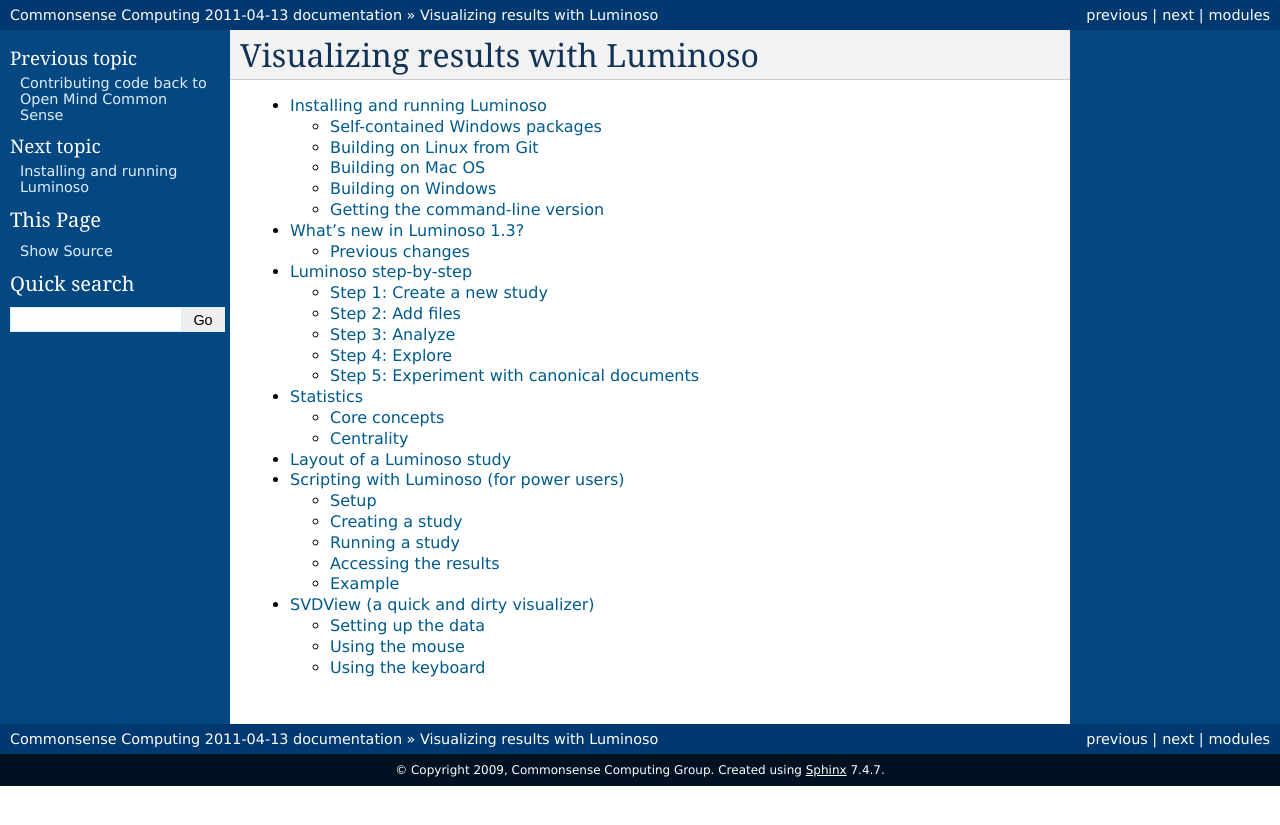
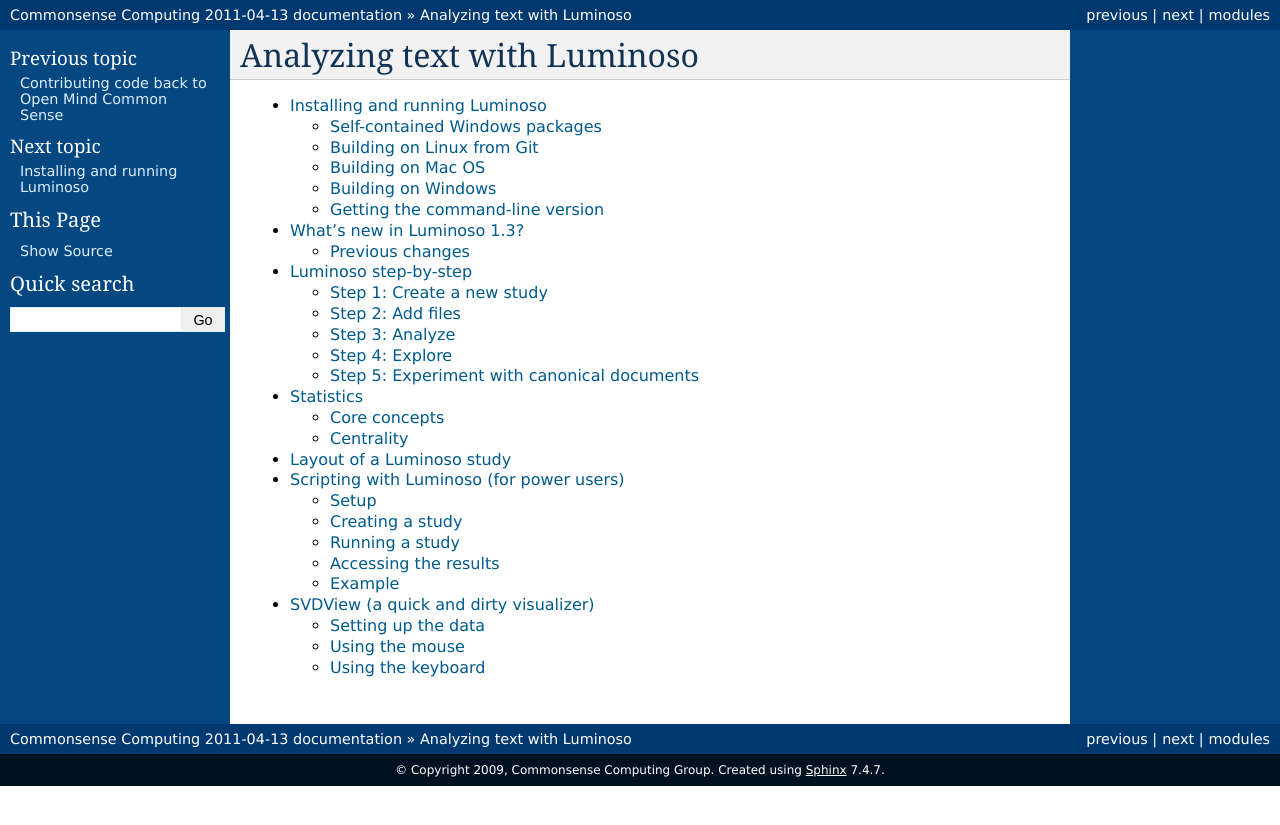
Before and after one commit to commonsense/omcs, a Sphinx documentation site: the page built from docs/luminoso/index.rst, in a window 1280 px wide. Shown: the top 825 px of the page. Built offline with Sphinx 7.4.7, drawn with Linux system fonts in a browser that asks for light colours; pages that are not in the unit, such as notebooks, are missing from menus.

Commit message:
change title to reflect the current focus of luminoso

```diff
--- a/docs/luminoso/index.rst
+++ b/docs/luminoso/index.rst
@@ -1,5 +1,5 @@
-Visualizing results with Luminoso
-=================================
+Analyzing text with Luminoso
+============================
 
 .. toctree::
    :maxdepth: 2
```
